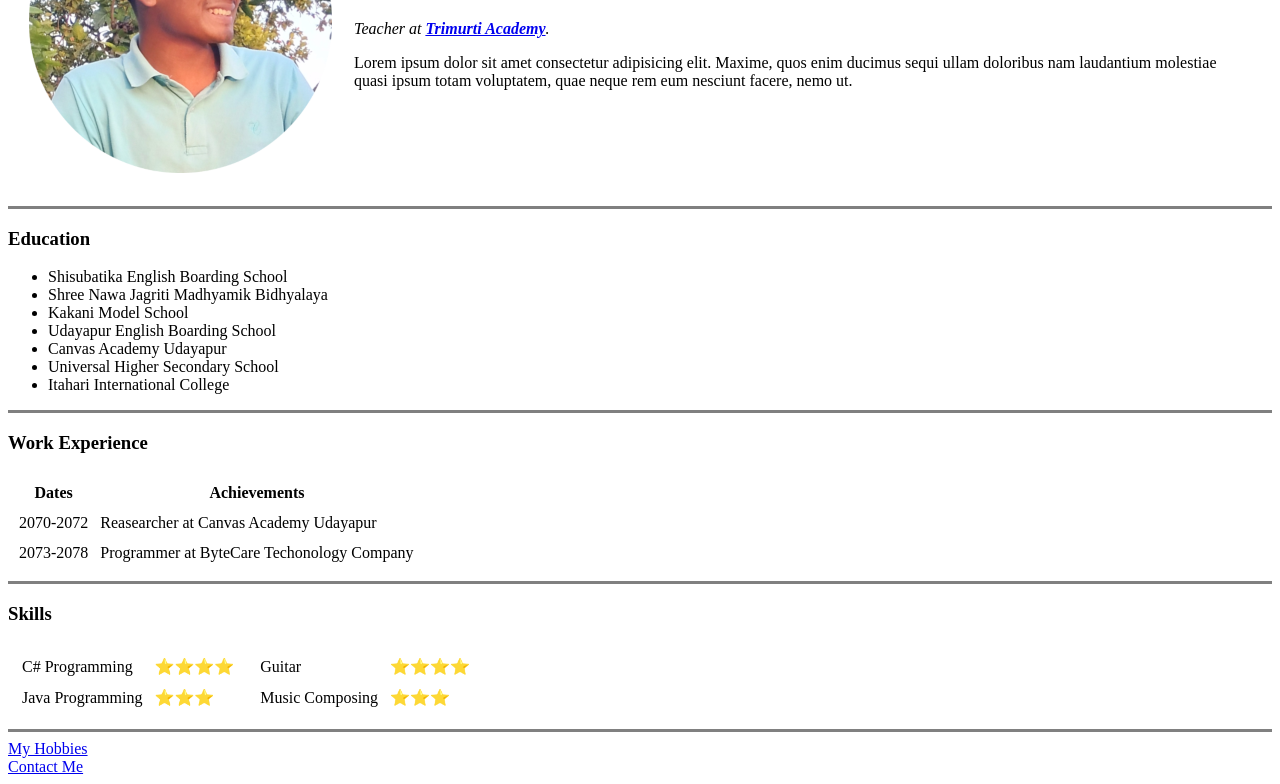
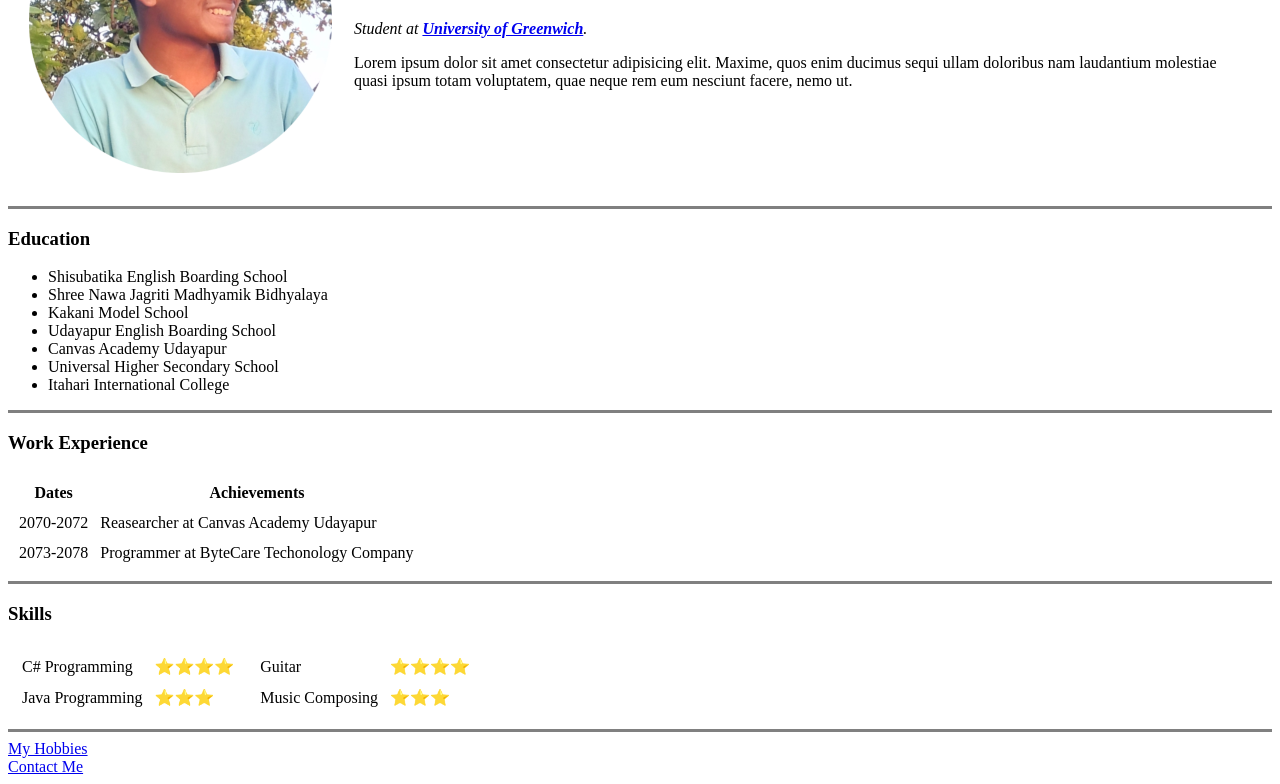
Before and after one commit to Samip-Danuwar/PersonalWebsite, a plain HTML site: page index.html in a window 1280 px wide. Shown: the part 159-943 px from the top of the page. Drawn offline with Linux system fonts and the light colour scheme.

Commit message:
Update index.html
little changes

```diff
--- a/index.html
+++ b/index.html
@@ -16,7 +16,7 @@
             </td>
             <td>
                 <h1>Samip Danuwar</h1>
-                <p> <em>Teacher at <strong> <a href="https://www.facebook.com/TrimurtiAcademy/">Trimurti Academy</a></strong>.</em></p>
+                <p> <em>Student at <strong> <a href="https://www.gre.ac.uk/">University of Greenwich</a></strong>.</em></p>
                 <p>
                     Lorem ipsum dolor sit amet consectetur adipisicing elit. Maxime, quos enim ducimus sequi ullam doloribus nam laudantium molestiae quasi ipsum totam voluptatem, quae neque rem eum nesciunt facere, nemo ut.
                 </p>
```
